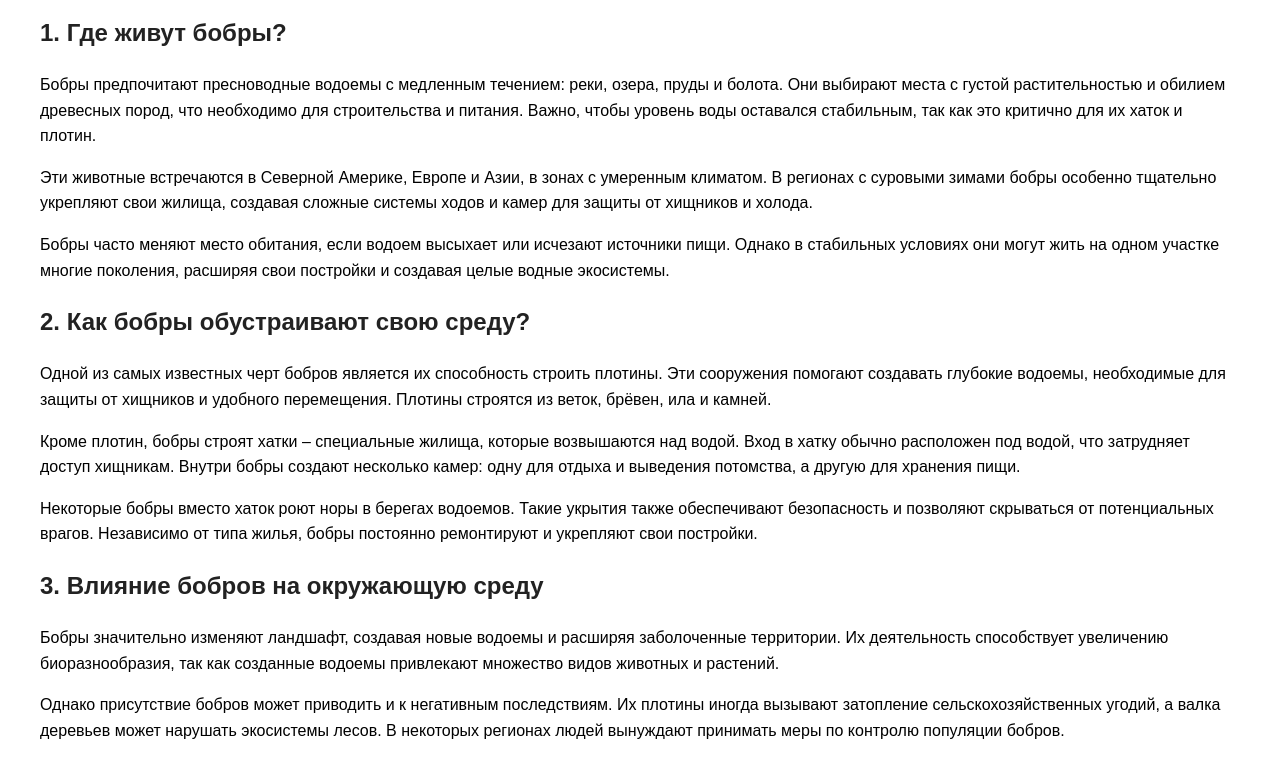
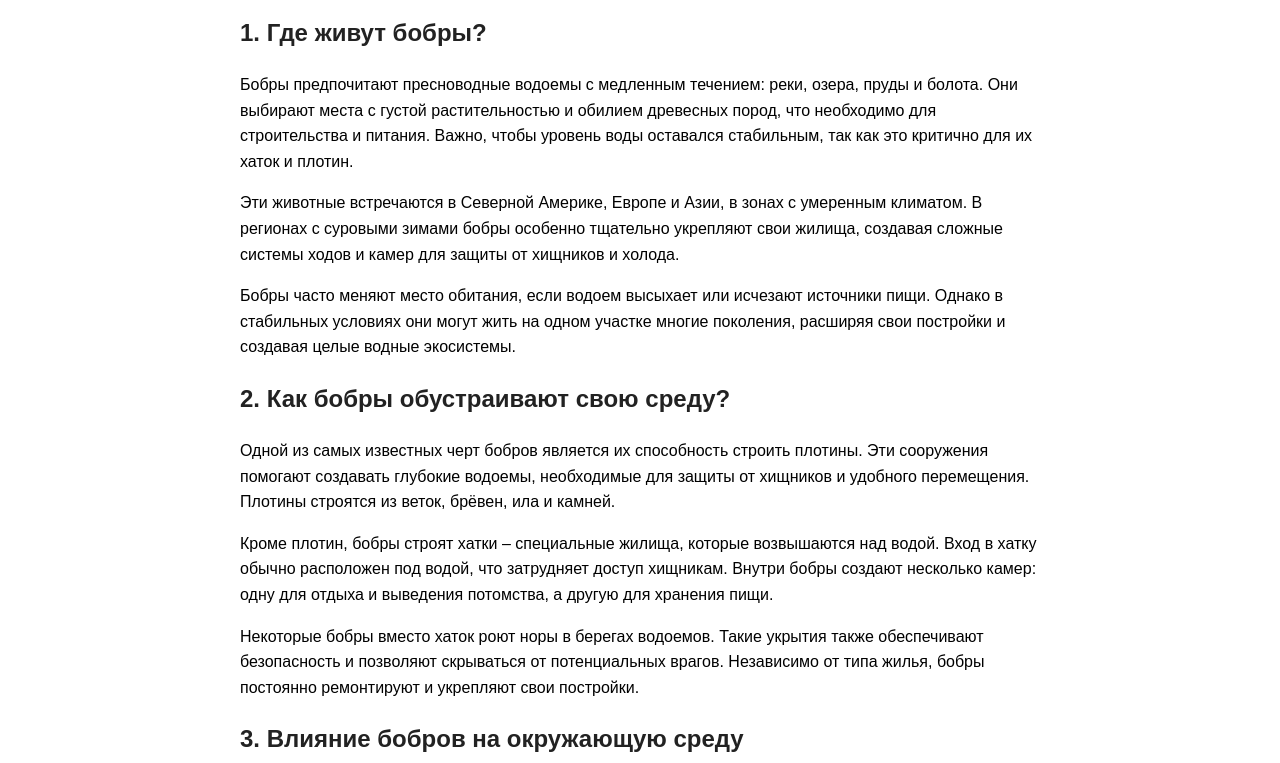
Before and after one commit to KvaiGoyn/bobr, a plain HTML site: page page3.html in a window 1280 px wide. Shown: the part 146-909 px from the top of the page. Drawn offline with Linux system fonts and the light colour scheme.

Commit message:
Update page3.html

```diff
--- a/page3.html
+++ b/page3.html
@@ -4,7 +4,7 @@
     <meta charset="UTF-8">
     <title>Где найти бобра</title>
     <style>
-        body { font-family: Arial, sans-serif; line-height: 1.6; max-width: 1200px; margin: auto; padding: 20px; }
+        body { font-family: Arial, sans-serif; line-height: 1.6; max-width: 800px; margin: auto; padding: 20px; }
         nav { background: #f4f4f4; padding: 10px; text-align: center; }
         nav a { margin: 0 15px; text-decoration: none; color: #333; }
         blockquote { background: #eee; padding: 10px; border-left: 5px solid #555; }
```
